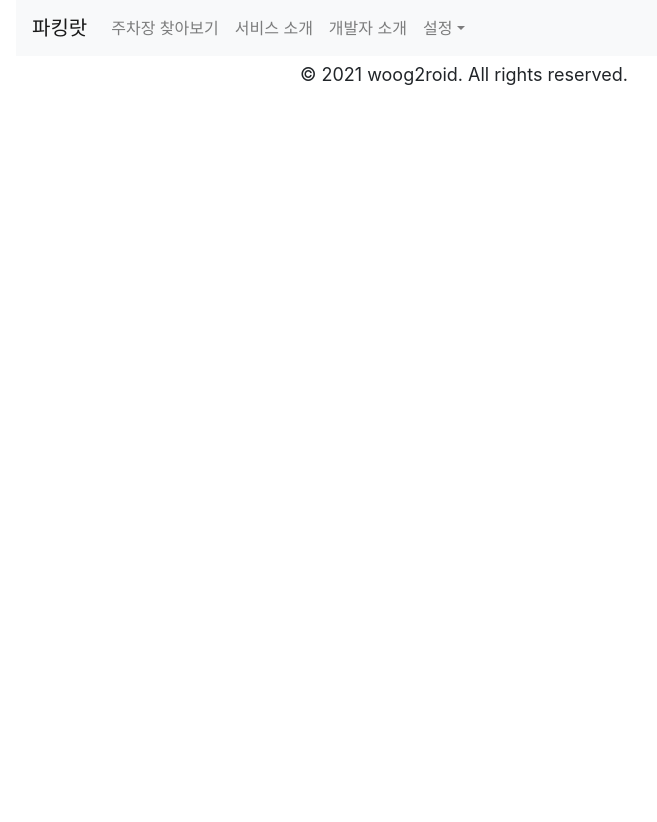
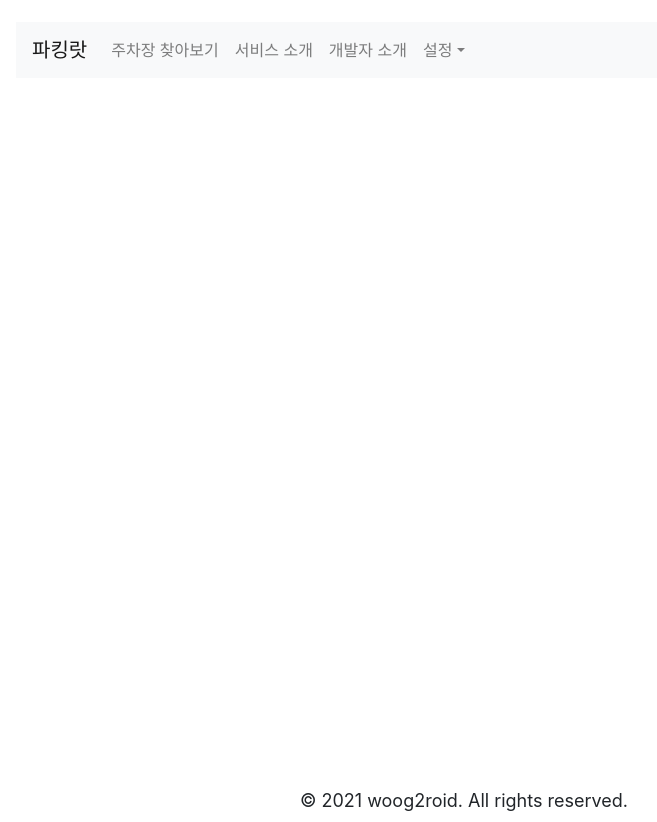
Before and after one commit to woog2roid/SeoulParkinglot-finder, a React (Create React App) app: page /seoul-parking-lot-finder/about in a window 1280 px wide. Shown: the whole page, without its empty margins (176-833 px from the left). Before the commit the page ends 800 px from the top, so only its background shows below. Built offline with nearby package versions, Linux system fonts and the light colour scheme.

Commit message:
feat(navbar, footer, Pages): footer하단고정 및 navbar 위아래로 margin 설정

```diff
--- a/src/components/common/NavBar.js
+++ b/src/components/common/NavBar.js
@@ -1,4 +1,5 @@
 import React, { useState } from 'react';
+import styled from 'styled-components';
 import {
   Collapse,
   Navbar,
@@ -13,12 +14,27 @@ import {
   DropdownItem,
 } from 'reactstrap';
 
+const Wrapper = styled.div`
+	@media all and (max-width:767px) {
+    	margin-top: 0%;
+		margin-bottom: 1%;
+    }
+    @media all and (min-width:768px) and (max-width:1080px) {
+        margin-top: 1.8%;
+		margin-bottom: 1%;
+    }
+    @media all and (min-width:1081px) {
+        margin-top: 2.5%;
+		margin-bottom: 1%;
+    }
+`;
+
 const NavBar = () => {
   const [isOpen, setIsOpen] = useState(false);
   const toggle = () => setIsOpen(!isOpen);
 
   return (
-    <div>
+    <Wrapper>
       <Navbar color="light" light expand="md">
         <NavbarBrand href="/">파킹랏</NavbarBrand>
         <NavbarToggler onClick={toggle} />
@@ -44,7 +60,7 @@ const NavBar = () => {
           </Nav>
         </Collapse>
       </Navbar>
-    </div>
+    </Wrapper>
   );
 };
 
--- a/src/pages/About.js
+++ b/src/pages/About.js
@@ -1,13 +1,18 @@
 import React from 'react';
 import NavBar from '../components/common/NavBar';
 import Footer from '../components/common/Footer';
+import { Wrapper, ContentsWrapper, FooterWrapper } from '../styles/utils/FooterPosition';
 
 const About = () => {
     return (
-        <>
-			<NavBar />
-			<Footer />
-        </>
+        <Wrapper>
+			<ContentsWrapper>
+				<NavBar />
+			</ContentsWrapper>
+			<FooterWrapper>
+				<Footer />
+			</FooterWrapper>
+        </Wrapper>
     );
 };
 
--- a/src/pages/Main.js
+++ b/src/pages/Main.js
@@ -2,14 +2,19 @@ import React from 'react';
 import NavBar from '../components/common/NavBar';
 import Footer from '../components/common/Footer';
 import Slides from '../components/main/Slides';
+import { Wrapper, ContentsWrapper, FooterWrapper } from '../styles/utils/FooterPosition';
 
 const Main = () => {
     return (
-        <>
-			<NavBar />
-			<Slides />
-			<Footer />
-        </>
+        <Wrapper>
+			<ContentsWrapper>
+				<NavBar />
+				<Slides />
+			</ContentsWrapper>
+			<FooterWrapper>
+				<Footer />
+			</FooterWrapper>
+        </Wrapper>
     );
 };
 
--- a/src/pages/NotFound.js
+++ b/src/pages/NotFound.js
@@ -1,13 +1,18 @@
 import React from 'react';
 import NavBar from '../components/common/NavBar';
 import Footer from '../components/common/Footer';
+import { Wrapper, ContentsWrapper, FooterWrapper } from '../styles/utils/FooterPosition';
 
 const NotFound = () => {
     return (
-        <>
-			<NavBar />
-			<Footer />
-        </>
+        <Wrapper>
+			<ContentsWrapper>
+				<NavBar />
+			</ContentsWrapper>
+			<FooterWrapper>
+				<Footer />
+			</FooterWrapper>
+        </Wrapper>
     );
 };
 
--- /dev/null
+++ b/src/styles/utils/FooterPosition.js
@@ -0,0 +1,17 @@
+import styled from "styled-components";
+
+export const Wrapper = styled.div`
+	position: relative;
+	min-height: 100vh;
+`;
+
+export const ContentsWrapper = styled.div`
+	padding-bottom: 2.5rem;
+`;
+
+export const FooterWrapper = styled.div`
+	position: absolute;
+	bottom: 0;
+	width: 100%;
+	height: 2.5rem;
+`;
```
